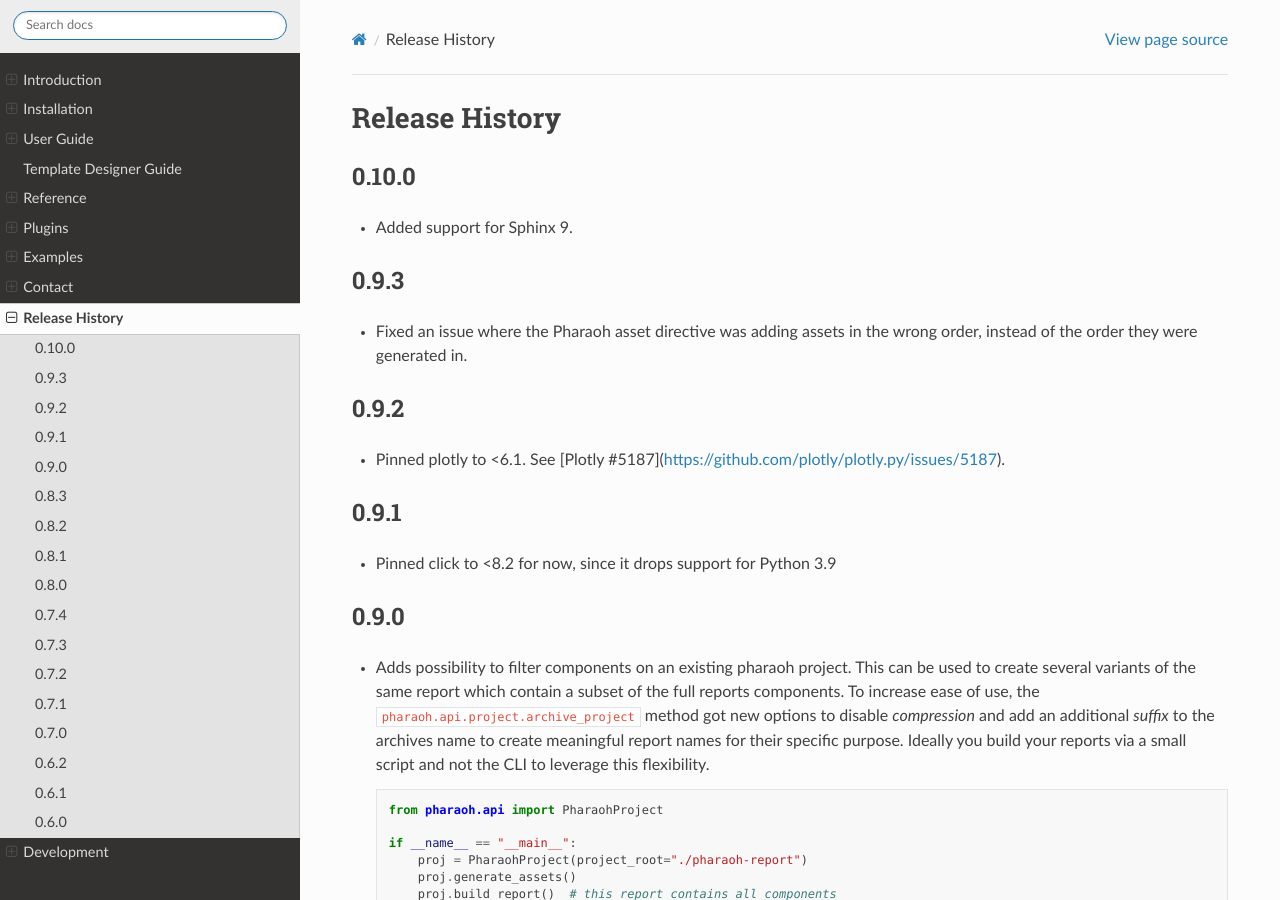
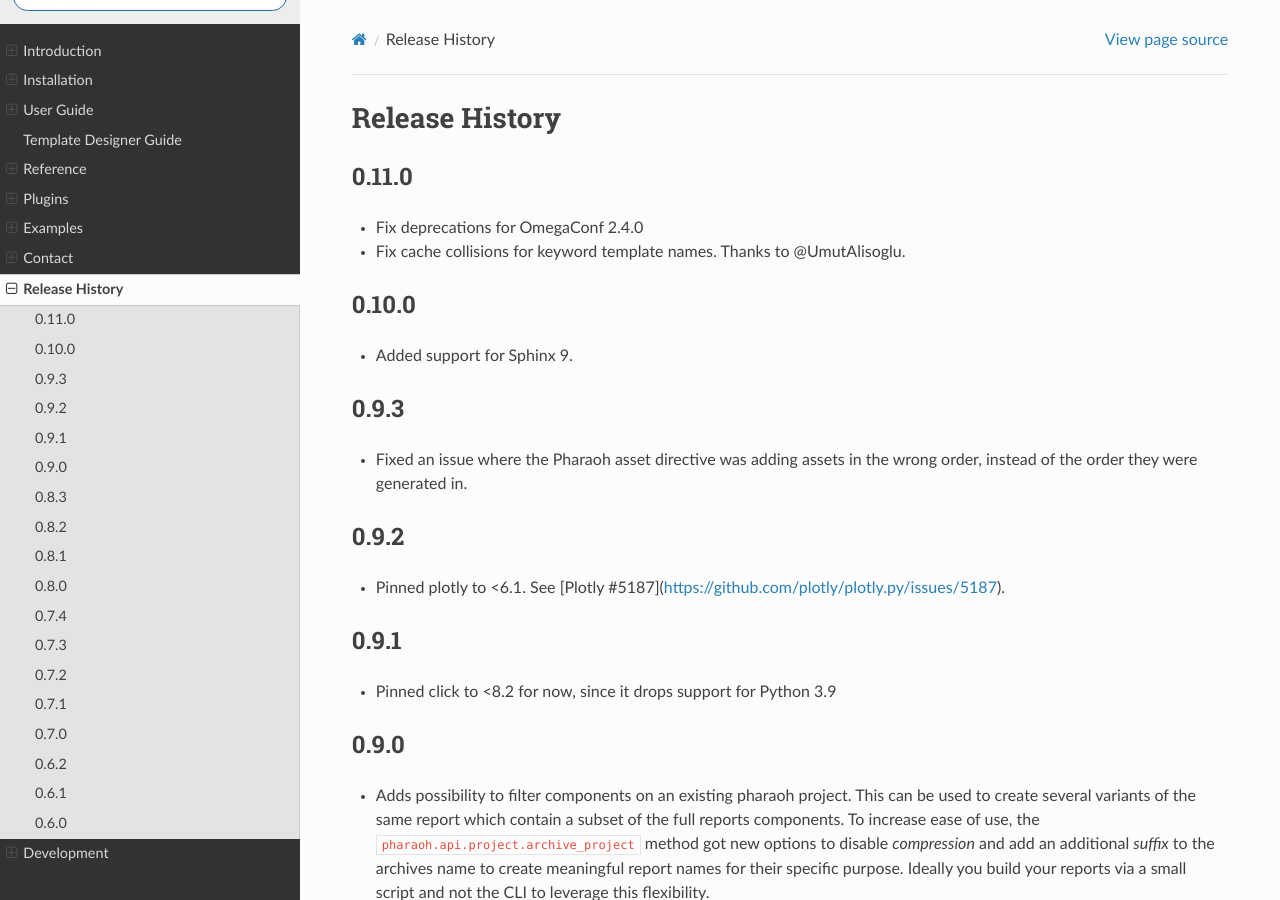
Before and after one commit to Infineon/pharaoh-dev, a Sphinx documentation site: the page built from docs/changelog.rst, in a window 1280 px wide and 900 px high. Built offline with Sphinx 7.4.7 and the Read the Docs theme 3.1.0, drawn with Linux system fonts in a browser that asks for light colours; pages that are not in the unit, such as notebooks, are missing from menus; the version number could not be read and is left out.

Commit message:
Update changelog for release 0.11.0: fix deprecations for OmegaConf 2.4.0 and cache collisions

```diff
--- a/docs/changelog.rst
+++ b/docs/changelog.rst
@@ -1,5 +1,12 @@
 Release History
 ===============
+
+0.11.0
+------
+
+-   Fix deprecations for OmegaConf 2.4.0
+-   Fix cache collisions for keyword template names. Thanks to @UmutAlisoglu.
+
 
 0.10.0
 ------
```
